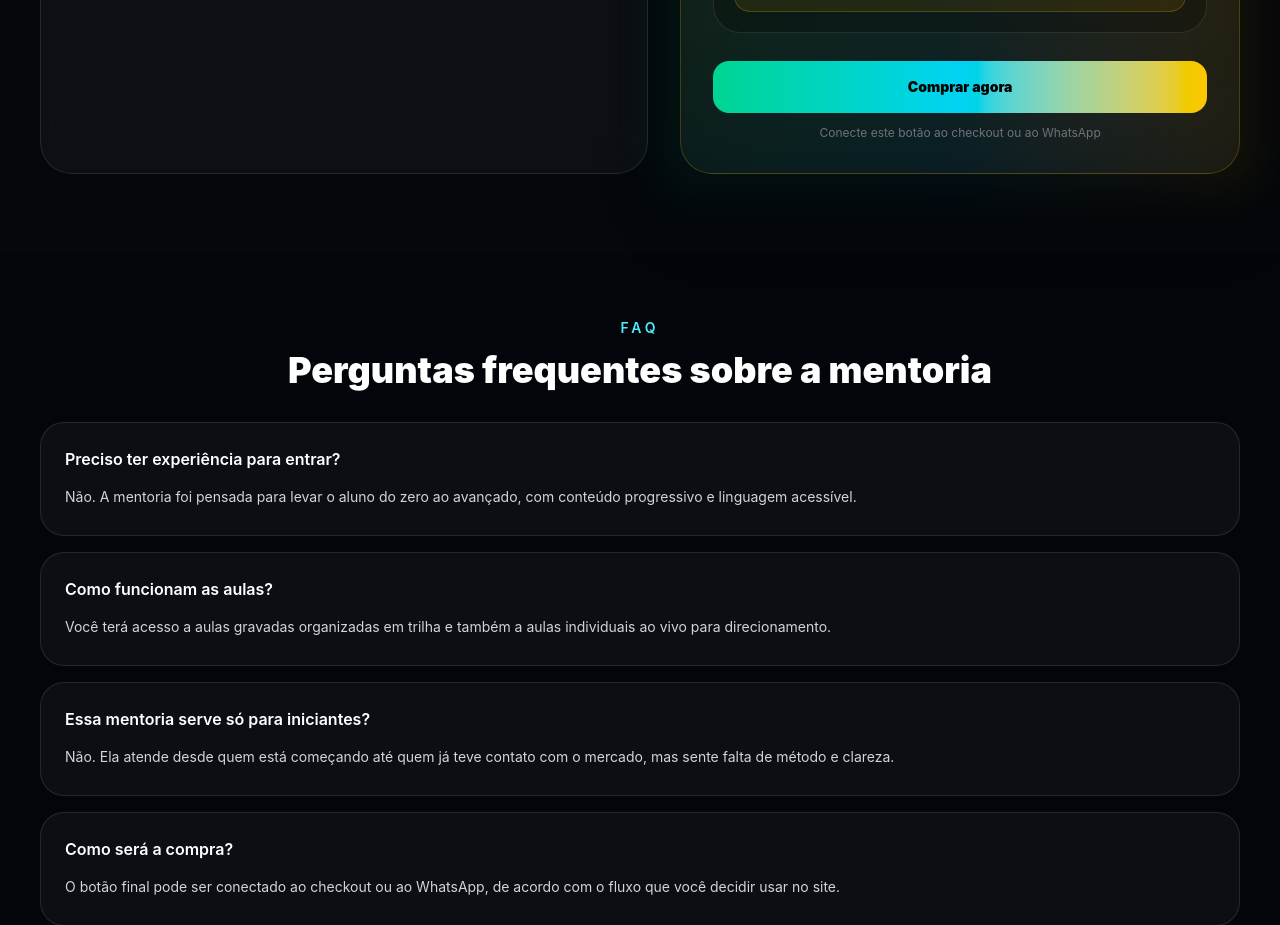
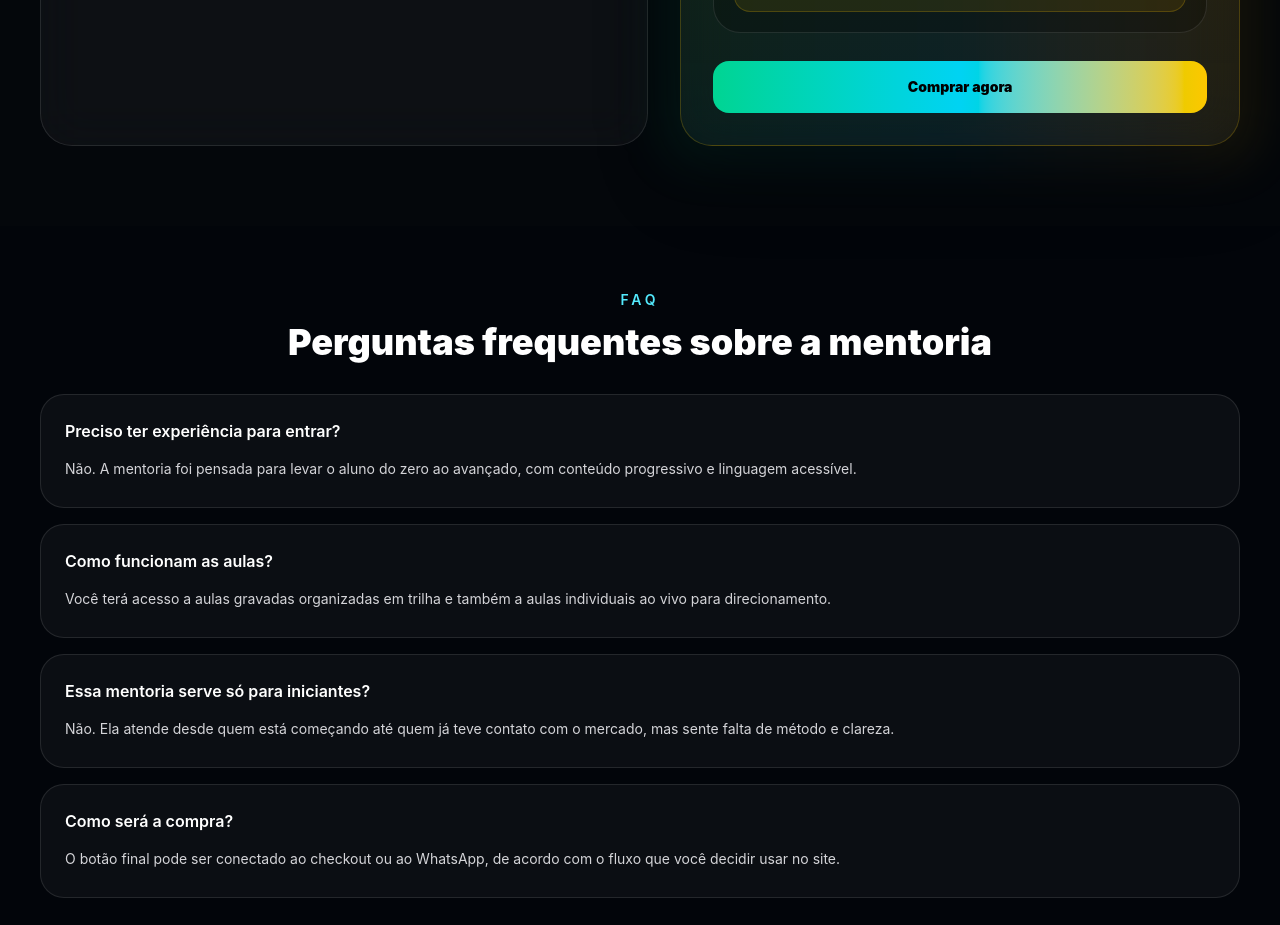
Before and after one commit to gluckstrader-ia/glucks-frontend, a React (Vite) app: page /curso in a window 1280 px wide. Shown: the part 5980-6905 px from the top of the page. Built offline with nearby package versions, Linux system fonts and the light colour scheme.

Commit message:
pagseguro

```diff
--- a/src/pages/CursoPage.tsx
+++ b/src/pages/CursoPage.tsx
@@ -649,15 +649,12 @@ export default function CursoPage() {
                 </div>
 
                 <a
-                  href="#"
+                  href="https://gluckstrader.sualojaonline.app/item/18990464/mentoria-glucks-trader"
                   className="mt-7 block w-full rounded-2xl bg-gradient-to-r from-emerald-400 via-cyan-400 to-yellow-400 py-4 text-center text-sm font-black text-black transition hover:scale-[1.02]"
                 >
                   Comprar agora
                 </a>
 
-                <div className="mt-3 text-center text-xs text-zinc-500">
-                  Conecte este botão ao checkout ou ao WhatsApp
-                </div>
               </div>
             </div>
           </div>
```
